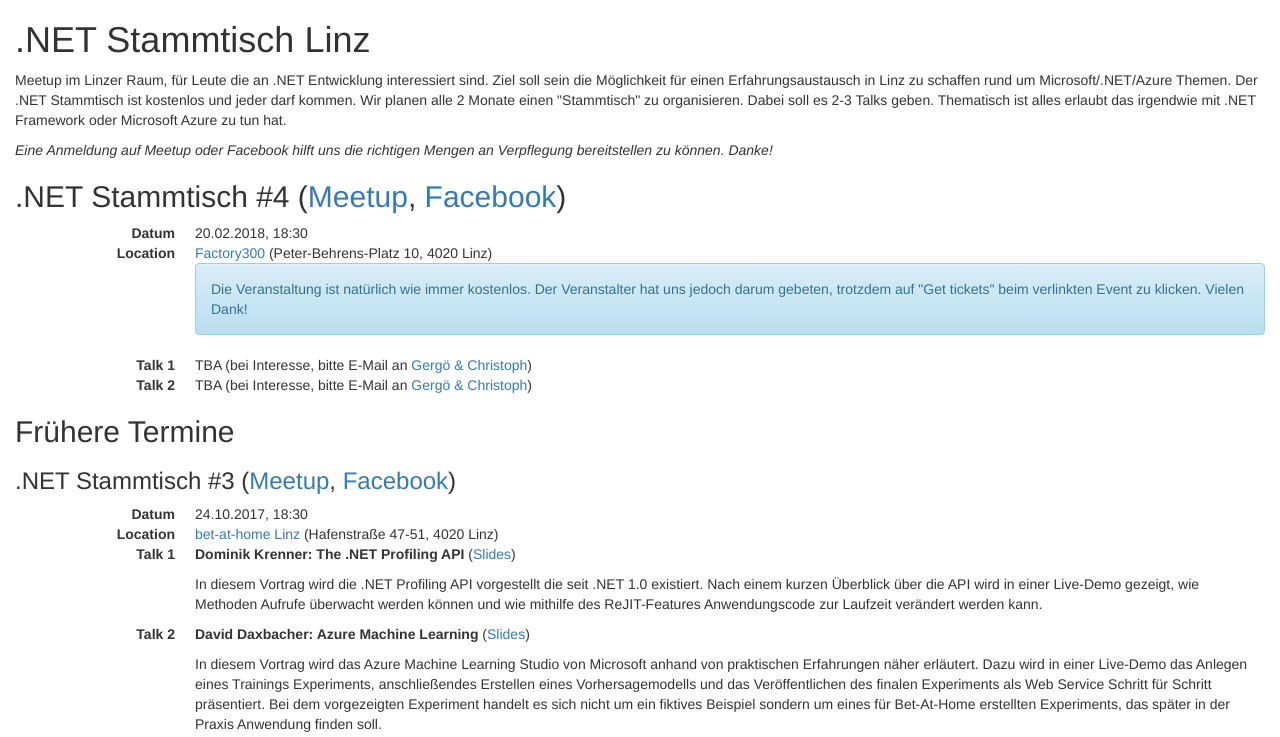
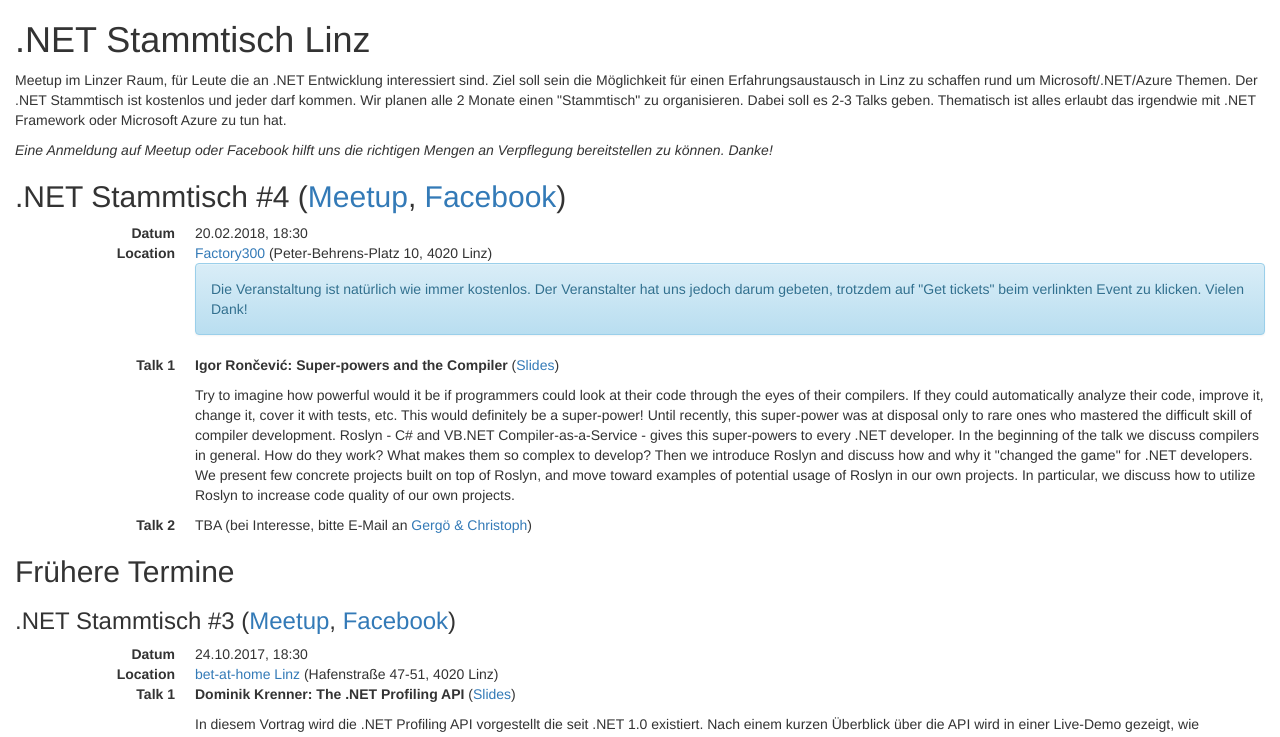
Before and after one commit to dotnetstammtisch/dotnetstammtisch.github.io, a plain HTML site: page index.html in a window 1280 px wide. Shown: the top 737 px of the page. Drawn offline with nearby package versions, Linux system fonts and the light colour scheme.

Commit message:
Update index.html

```diff
--- a/index.html
+++ b/index.html
@@ -41,7 +41,16 @@
 
             </dd>
             <dt>Talk 1</dt>
-            <dd>TBA (bei Interesse, bitte E-Mail an <a href="mailto:organizers@dotnetstammtisch.at">Gergö &amp; Christoph</a>)</dd>
+            <dd>
+                <p><strong>Igor Rončević: Super-powers and the Compiler</strong> (<a href="slides/003/The-Profiling-API.pdf">Slides</a>) </p>
+                <p>
+Try to imagine how powerful would it be if programmers could look at their code through the eyes of their compilers. If they could automatically analyze their code, improve it, change it, cover it with tests, etc. This would definitely be a super-power! Until recently, this super-power was at disposal only to rare ones who mastered the difficult skill of compiler development. Roslyn - C# and VB.NET Compiler-as-a-Service - gives this super-powers to every .NET developer.
+
+In the beginning of the talk we discuss compilers in general. How do they work? What makes them so complex to develop?
+
+Then we introduce Roslyn and discuss how and why it "changed the game" for .NET developers. We present few concrete projects built on top of Roslyn, and move toward examples of potential usage of Roslyn in our own projects. In particular, we discuss how to utilize Roslyn to increase code quality of our own projects.
+                </p>
+            </dd>
             <dt>Talk 2</dt>
             <dd>TBA (bei Interesse, bitte E-Mail an <a href="mailto:organizers@dotnetstammtisch.at">Gergö &amp; Christoph</a>)</dd>
         </dl>
```
